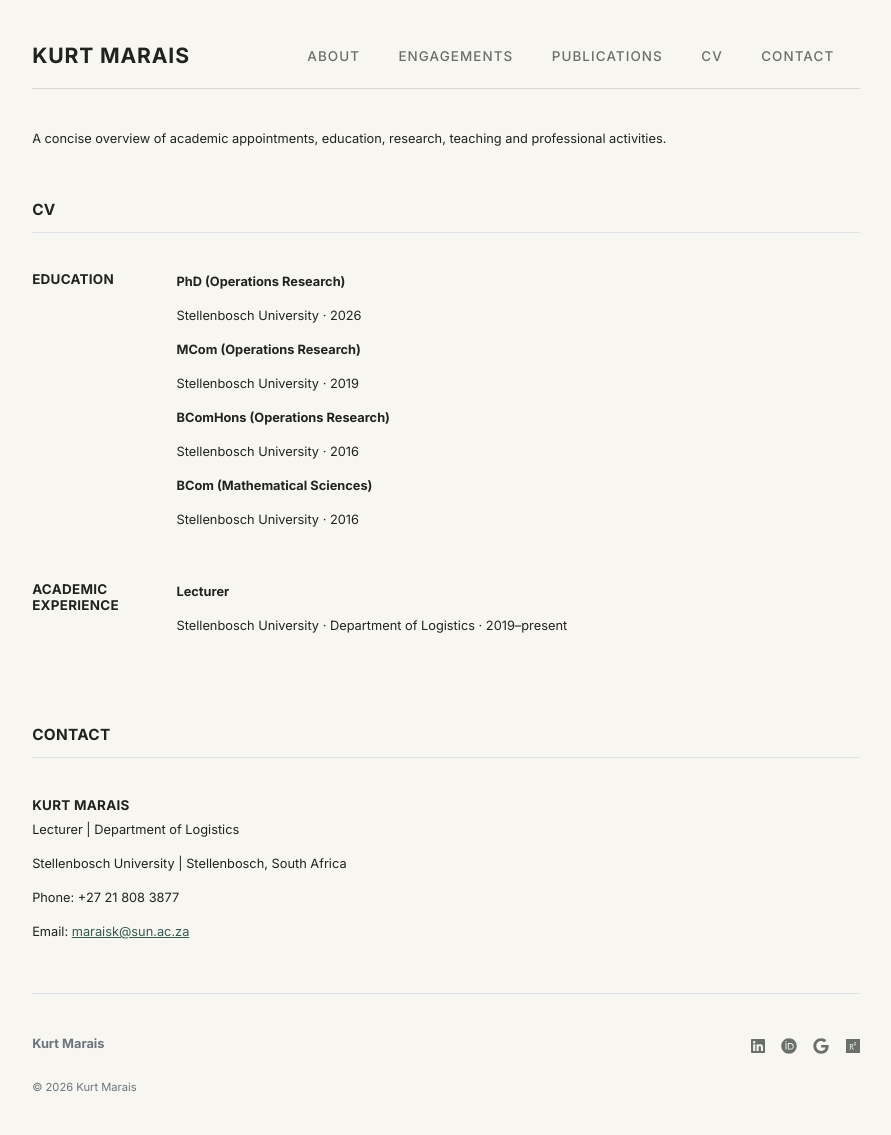
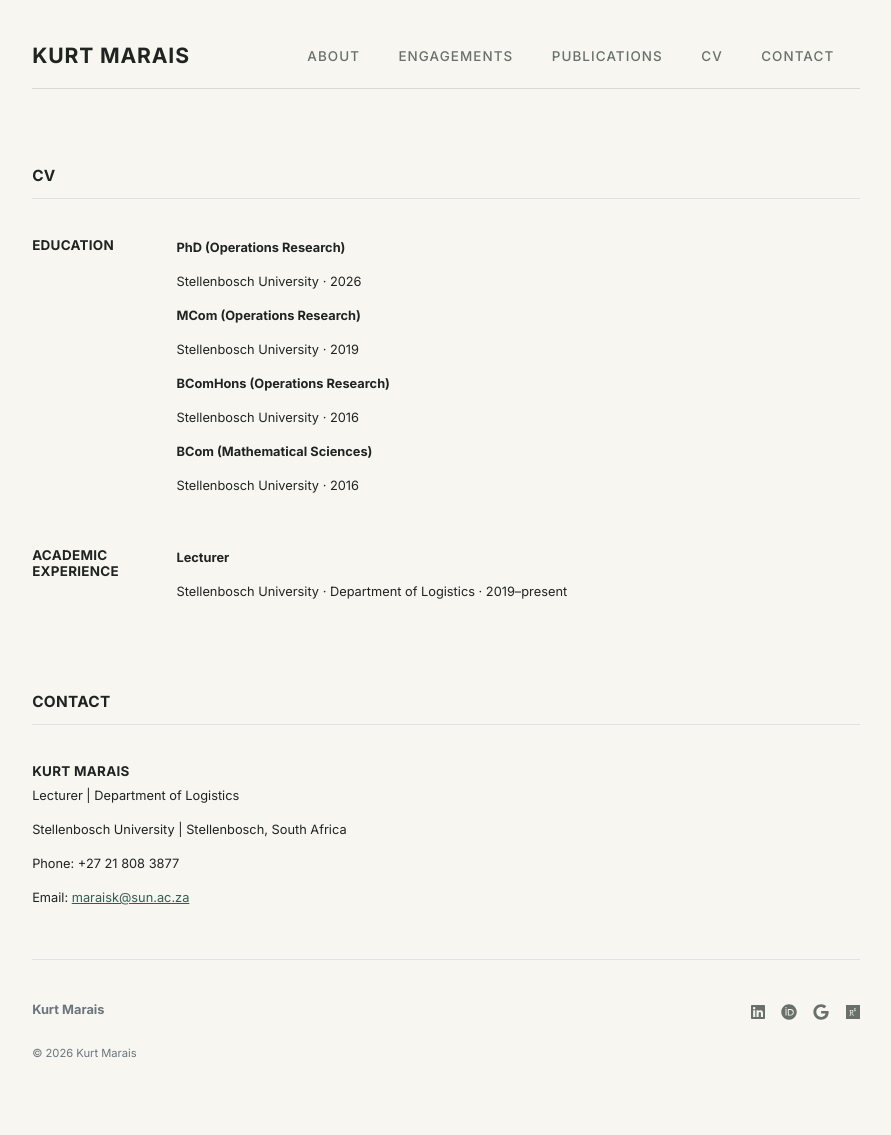
Before and after one commit to kurtmarais/kurtmarais.github.io, a Jekyll site: the page built from cv.md, in a window 1280 px wide. Shown: the whole page, without its empty margins (194-1085 px from the left). Built offline with Jekyll 4.4.1, drawn with Linux system fonts in a browser that asks for light colours; after the commit the page ends 1101 px from its top, so only the background shows below that.

Commit message:
Update cv.md

```diff
--- a/cv.md
+++ b/cv.md
@@ -4,4 +4,4 @@
 permalink: /cv/
 ---
 
-A concise overview of academic appointments, education, research, teaching and professional activities.
+<!-- A concise overview of academic appointments, education, research, teaching and professional activities. -->
```
